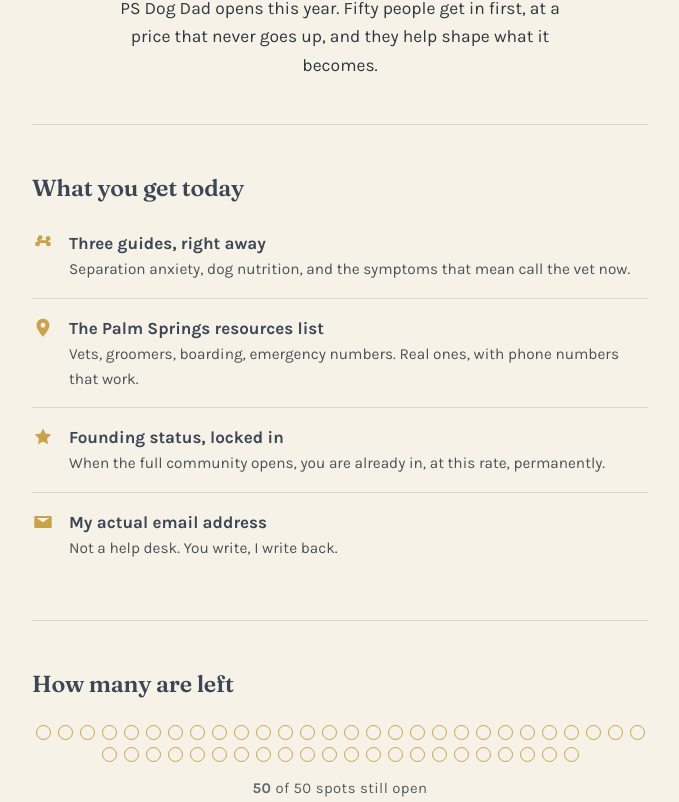
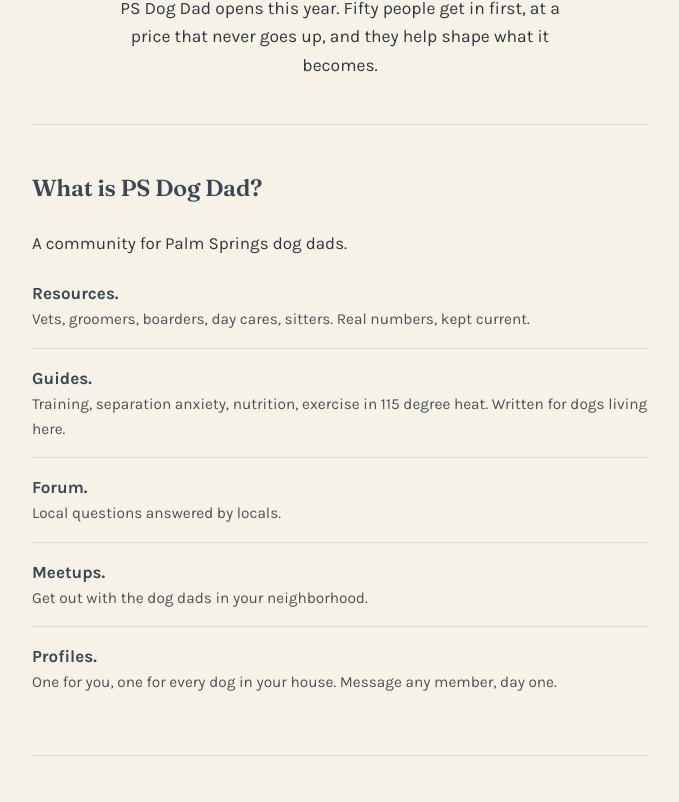
Before and after one commit to mattrwise/psdogdad, a Next.js app: page / in a window 1280 px wide. Shown: the part 358-1160 px from the top of the page, without its empty margins (300-979 px from the left). Built offline with nearby package versions, Linux system fonts and the light colour scheme.

Commit message:
Add "What is PS Dog Dad" explainer section to Founding Member page

```diff
--- a/app/page.tsx
+++ b/app/page.tsx
@@ -18,6 +18,29 @@
 // backend tracking real Stripe purchases yet.
 const TOTAL_SPOTS = 50
 const CLAIMED = 0
+
+const WHAT_IS_IT = [
+  {
+    title: 'Resources.',
+    desc: 'Vets, groomers, boarders, day cares, sitters. Real numbers, kept current.',
+  },
+  {
+    title: 'Guides.',
+    desc: 'Training, separation anxiety, nutrition, exercise in 115 degree heat. Written for dogs living here.',
+  },
+  {
+    title: 'Forum.',
+    desc: 'Local questions answered by locals.',
+  },
+  {
+    title: 'Meetups.',
+    desc: 'Get out with the dog dads in your neighborhood.',
+  },
+  {
+    title: 'Profiles.',
+    desc: 'One for you, one for every dog in your house. Message any member, day one.',
+  },
+]
 
 const WHAT_YOU_GET = [
   {
@@ -77,6 +100,28 @@
             PS Dog Dad opens this year. Fifty people get in first, at a price that never goes up, and they help shape what it becomes.
           </p>
         </div>
+
+        {/* What is PS Dog Dad */}
+        <section className="py-11 border-b border-[#2E3640]/[.14]">
+          <h2
+            className="text-[1.45rem] font-semibold text-[#3B4754] tracking-[-.01em] mb-[22px]"
+            style={{ fontFamily: 'var(--font-fraunces), Georgia, serif' }}
+          >
+            What is PS Dog Dad?
+          </h2>
+          <p className="mb-[22px]">A community for Palm Springs dog dads.</p>
+          <ul className="list-none m-0 p-0">
+            {WHAT_IS_IT.map((item, i) => (
+              <li
+                key={item.title}
+                className={`py-[15px] border-t border-[#2E3640]/[.14] ${i === 0 ? 'border-t-0 pt-0' : ''}`}
+              >
+                <strong className="block font-bold text-[#3B4754]">{item.title}</strong>
+                <span className="block text-[.96rem] text-[#2E3640] opacity-[.85]">{item.desc}</span>
+              </li>
+            ))}
+          </ul>
+        </section>
 
         {/* What you get today */}
         <section className="py-11 border-b border-[#2E3640]/[.14]">
```
